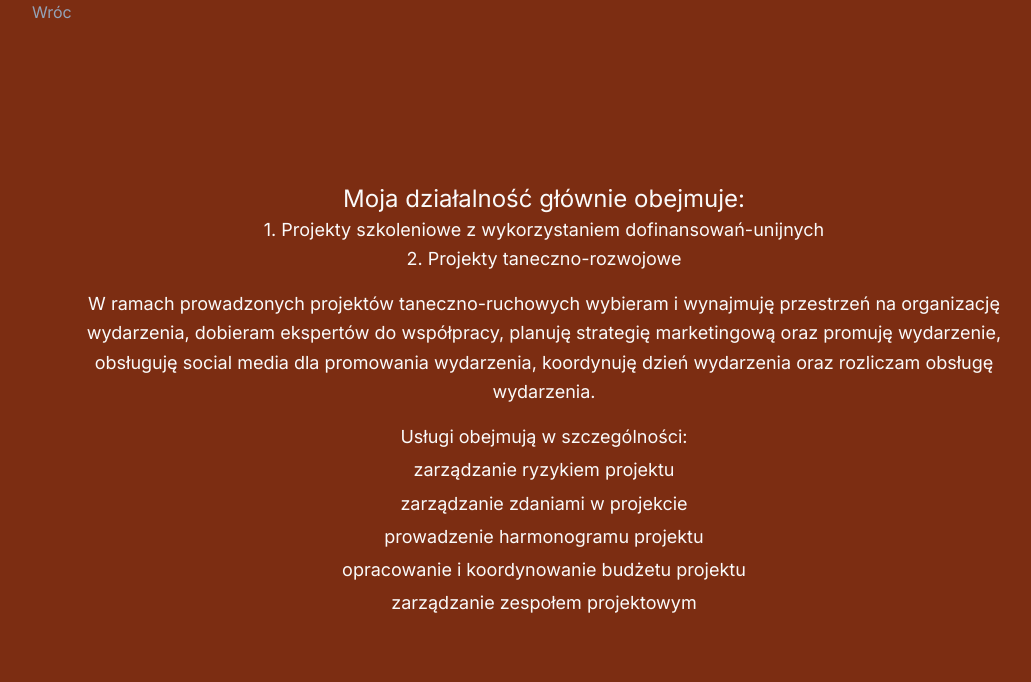
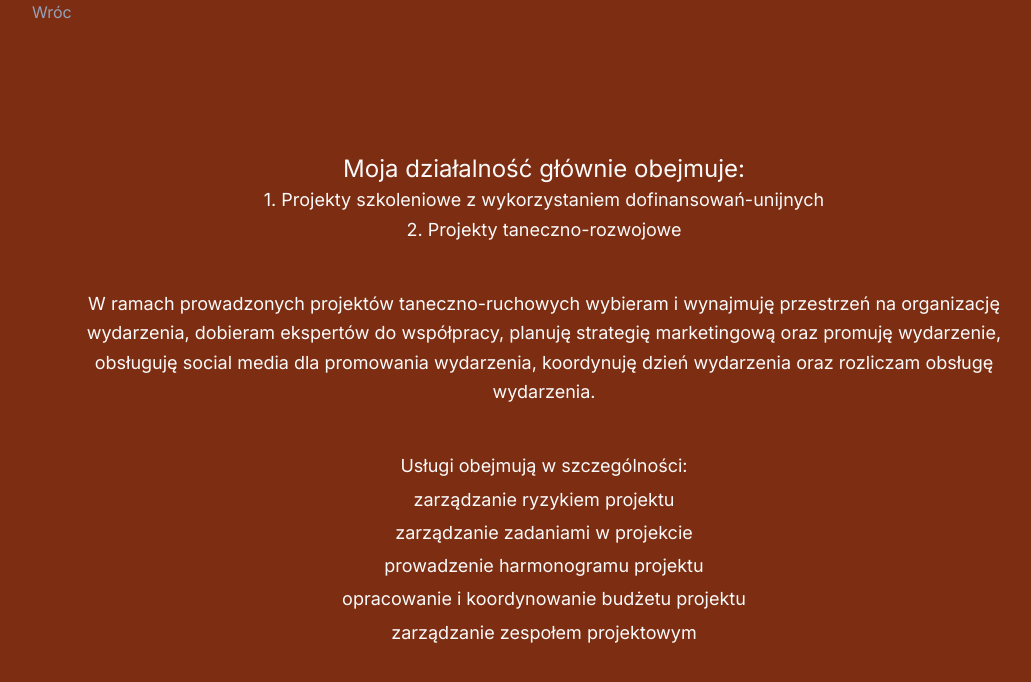
Before and after one commit to kainpets/marta-zarzadzanie, a Next.js app: page /uslugi in a window 1280 px wide. Shown: the top 682 px of the page, without its empty margins (96-1127 px from the left). Built offline with nearby package versions, Linux system fonts and the light colour scheme.

Commit message:
more whitespace at uslugi

```diff
--- a/src/app/layout.tsx
+++ b/src/app/layout.tsx
@@ -16,7 +16,10 @@ export default function RootLayout({
 }) {
   return (
     <html lang="pl">
-      <body className={`${inter.className} dark h-screen bg-orange-900 flex justify-center items-center content-center`}>{children}</body>
+      <body className={`${inter.className} dark h-screen bg-orange-900 flex justify-center items-center content-center`} >
+
+        {children}
+        </body>
     </html>
   )
 }
--- a/src/app/uslugi/page.tsx
+++ b/src/app/uslugi/page.tsx
@@ -11,12 +11,14 @@ const page = () => {
             <li>1. Projekty szkoleniowe z wykorzystaniem dofinansowań-unijnych</li>
             <li>2. Projekty taneczno-rozwojowe</li>
           </ol>
+          <br />
           <p className="pt-4"> W ramach prowadzonych projektów taneczno-ruchowych wybieram i wynajmuję przestrzeń na organizację wydarzenia, dobieram ekspertów do współpracy, planuję strategię marketingową oraz promuję wydarzenie, obsługuję social media dla promowania wydarzenia, koordynuję dzień wydarzenia oraz rozliczam obsługę wydarzenia.</p>
         </div>
+        <br />
         <ul className="pt-4">
           Usługi obejmują w szczególności:
           <li className="pt-1">zarządzanie ryzykiem projektu</li>
-        <li className="pt-1">zarządzanie zdaniami w projekcie</li>
+          <li className="pt-1">zarządzanie zadaniami w projekcie</li>
           <li className="pt-1">prowadzenie harmonogramu projektu</li>
           <li className="pt-1">opracowanie i koordynowanie budżetu projektu</li>
           <li className="pt-1">zarządzanie zespołem projektowym</li>
```
Also changed, not shown: public/background.jpg (added). Lines whose indentation alone changed are shown as unchanged.
